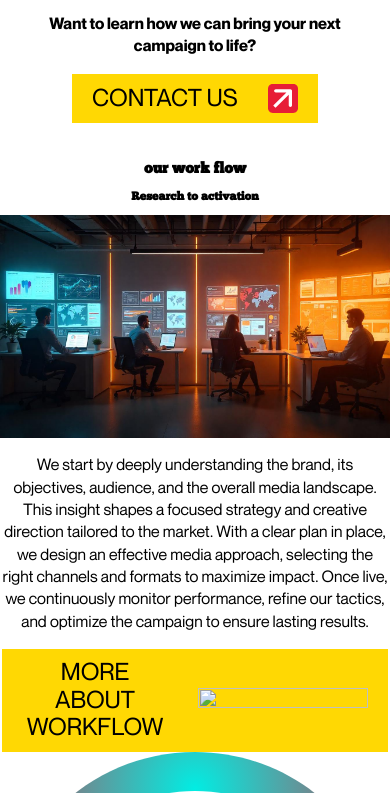
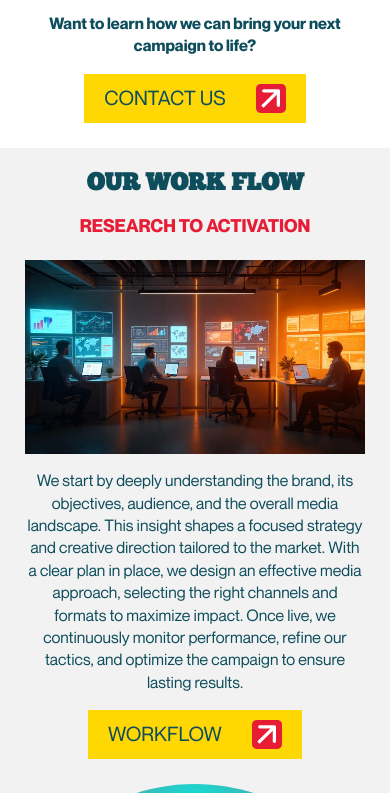
Before and after one commit to apy1412/Rainforest-New-Website-2025, a plain HTML site: page index.html in a window 390 px wide. Shown: the part 571-1364 px from the top of the page. Drawn offline with nearby package versions, Linux system fonts and the light colour scheme.

Commit message:
Mobile - workflow section

```diff
--- a/index.html
+++ b/index.html
@@ -47,6 +47,7 @@
       </div>
     </main>
     <section class="workflow">
+      <div class="workflow-container">
         <h2>our work flow</h2>
         <h3>Research to activation</h3>
         <img
@@ -56,14 +57,18 @@
         />
         <p>
           We start by deeply understanding the brand, its objectives, audience,
-        and the overall media landscape. This insight shapes a focused strategy
-        and creative direction tailored to the market. With a clear plan in
-        place, we design an effective media approach, selecting the right
-        channels and formats to maximize impact. Once live, we continuously
-        monitor performance, refine our tactics, and optimize the campaign to
-        ensure lasting results.
+          and the overall media landscape. This insight shapes a focused
+          strategy and creative direction tailored to the market. With a clear
+          plan in place, we design an effective media approach, selecting the
+          right channels and formats to maximize impact. Once live, we
+          continuously monitor performance, refine our tactics, and optimize the
+          campaign to ensure lasting results.
         </p>
-      <button class="btn">More about workflow <img src="" alt="" /></button>
+        <button class="btn">
+          workflow
+          <img class="arrow" src="img/Icons/arrow.svg" alt="arrow Icon" />
+        </button>
+      </div>
       <div class="cards">
         <div class="card">
           <div class="card-image">
--- a/style.css
+++ b/style.css
@@ -57,19 +57,33 @@ html{
     margin: 0;
     padding: 0;
     text-align: center;
+    color:var(--font-color-heading);
   }
 
 /* Headings decleration*/
 
 h1, h2, h3, h4{
     font-family:var(--font-heading);
+    line-height: 88%;
+    color:var(--font-color-heading);
+    margin: 0;
+    text-transform: uppercase;
 }
 
 h1{
     font-size: 3.2rem;
-    line-height: 88%;
-    color:var(--font-color-heading);
-    margin: 0;
+}
+
+h2{
+    font-size: 2.4rem;
+
+}
+
+h3{
+font-size: 1.8rem;
+font-family: var(--font-text-bold);
+color:var(--btn-bg-hover);
+padding: 2.5rem;
 }
 p{
     font-family: var(--font-text);
@@ -116,7 +130,7 @@ header{
 }
 .btn{
     display: flex;
-    font-size: 2.4rem;
+    font-size: 2rem;
     text-transform: uppercase;
     font-family: var(--font-text);
     margin: 0 auto;
@@ -126,9 +140,19 @@ header{
     border:none;
     background-color: var(--btn-bg);
     padding: 1rem 2rem;
+    color:var(--font-color-heading)
 }
 
 .arrow{
     width:30px;
     display: block;
 }
+
+/* work flow section*/
+
+.workflow{
+    background-color: var(--bg-color);
+}
+.workflow-container{
+    padding: 2.5rem;
+}
```
Lines whose indentation alone changed are shown as unchanged.
